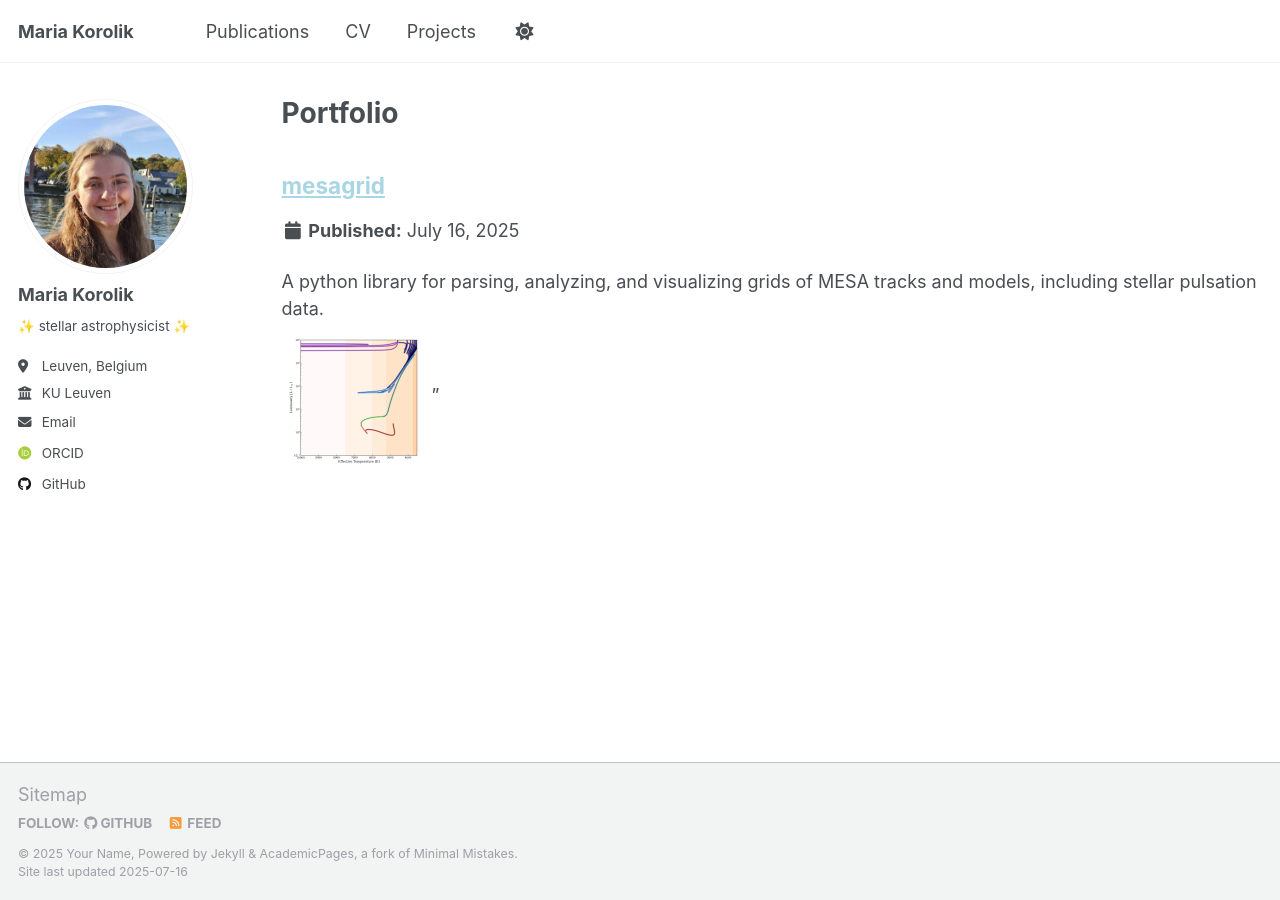
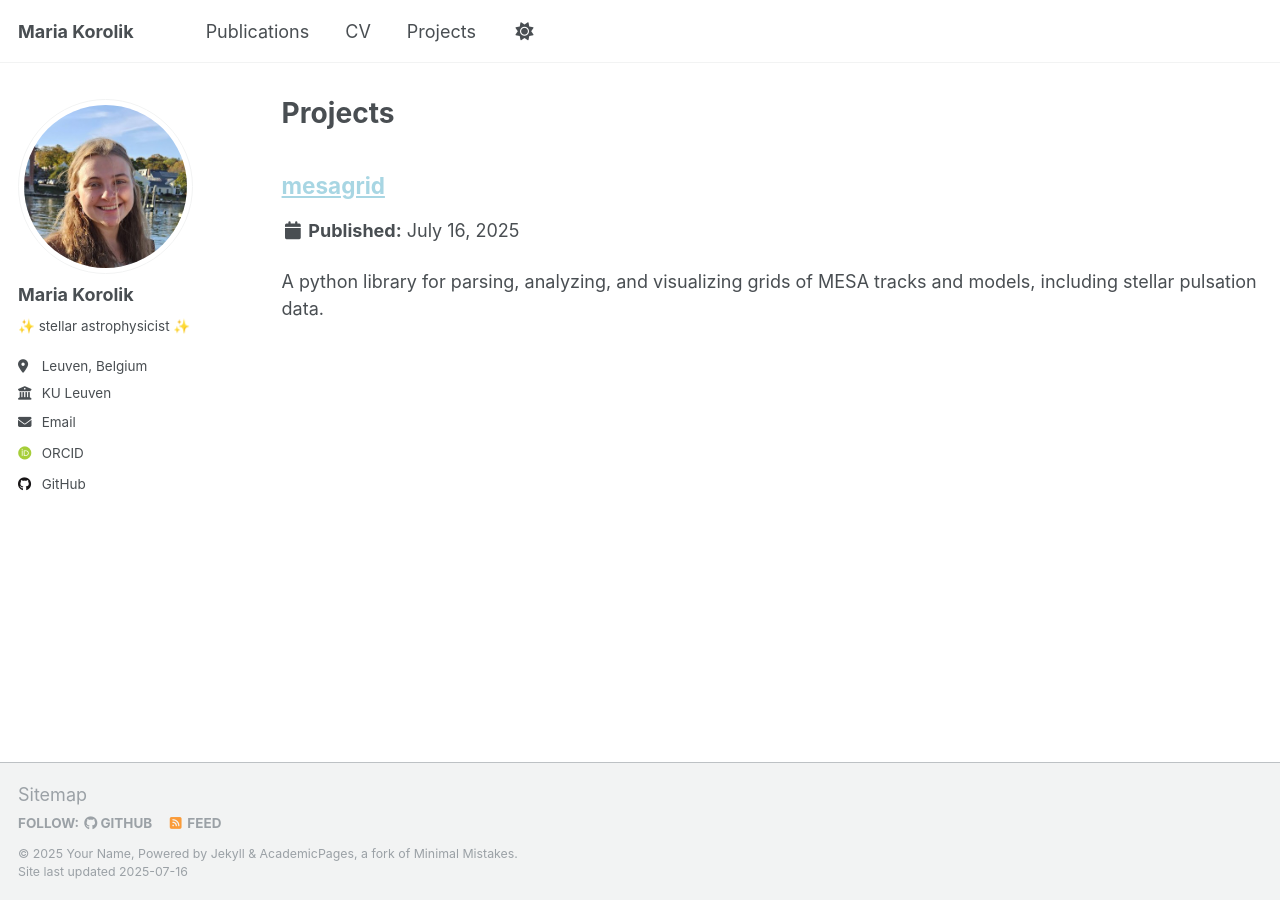
Before and after one commit to mkorolik/mkorolik.github.io, a Jekyll site: the page built from _pages/portfolio.html, in a window 1280 px wide. Built offline with Jekyll 4.4.1, drawn with Linux system fonts in a browser that asks for light colours; some web fonts are replaced; a script that is not in the unit is left out.

Commit message:
mesagrid

```diff
--- a/_data/navigation.yml
+++ b/_data/navigation.yml
@@ -15,7 +15,7 @@ main:
     url: /cv/
 
   - title: "Projects"
-    url: /portfolio/
+    url: /projects/
 
   # - title: "CV"
   #   url: /cv-json/
--- a/_pages/portfolio.html
+++ b/_pages/portfolio.html
@@ -1,7 +1,7 @@
 ---
 layout: archive
-title: "Portfolio"
-permalink: /portfolio/
+title: "Projects"
+permalink: /projects/
 author_profile: true
 ---
 
```
Also changed, not shown: _portfolio/mesagrid.md (+1 -1 lines).
